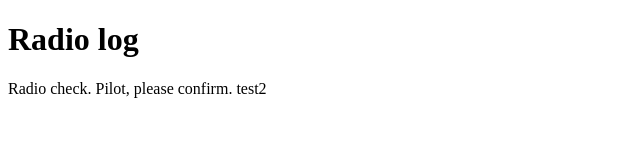
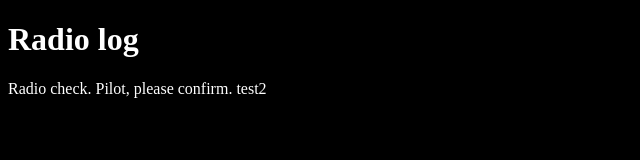
Before and after one commit to lyssbee922/controlcommunication-log, a plain HTML site: page index.html in a window 1280 px wide. Shown: the whole page, without its empty margins (0-640 px from the left). Drawn offline with Linux system fonts and the light colour scheme.

Commit message:
add css file

```diff
--- a/index.html
+++ b/index.html
@@ -1,6 +1,8 @@
 <!DOCTYPE html>
 <html>
-    <h1>Radio log</h1>
+    <h1>
+      <link rel="stylesheet" type="text/css" href="style.css">
+      Radio log</h1>
    <body>
       <p>Radio check. Pilot, please confirm. test2</p>
    </body>
--- /dev/null
+++ b/style.css
@@ -0,0 +1,4 @@
+body {
+    color: white;
+    background-color: black;
+ }
```
